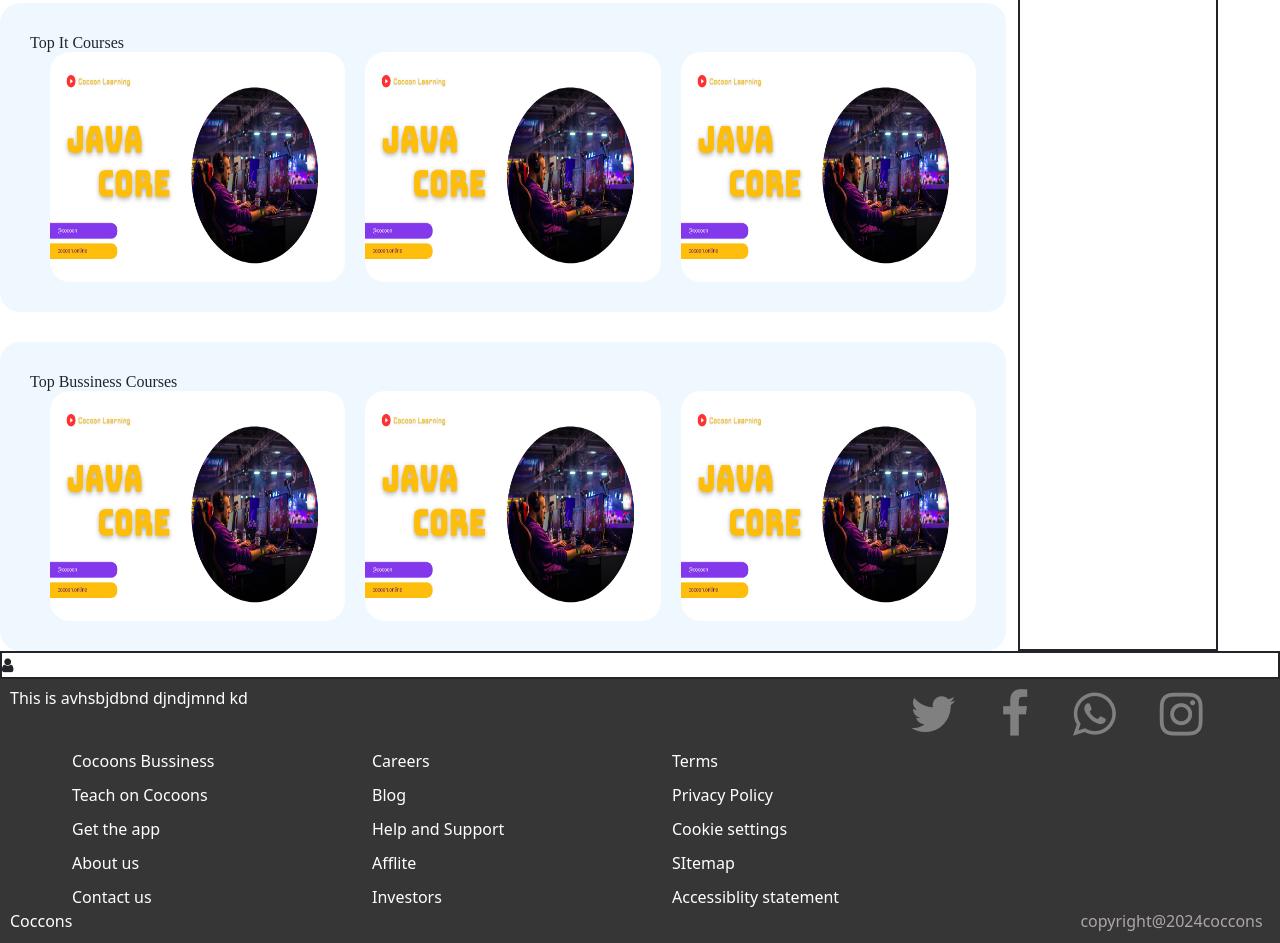
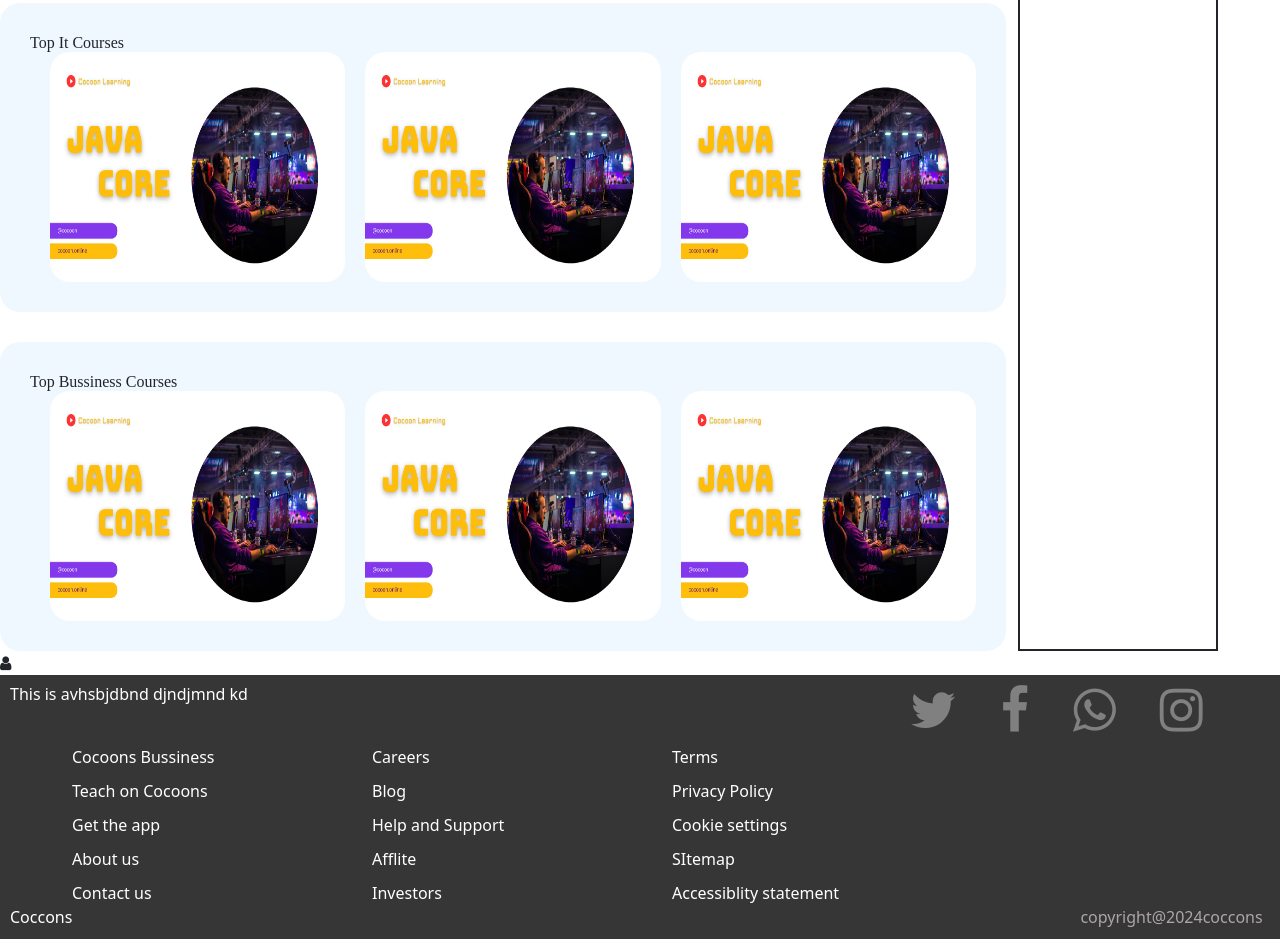
Before and after one commit to AbhshekiCoder/cocoons, a website: page index.html in a window 1280 px wide. Shown: the part 697-1640 px from the top of the page. Drawn offline with nearby package versions, Linux system fonts and the light colour scheme; a script that the page names is missing.

Commit message:
Update index.html

```diff
--- a/index.html
+++ b/index.html
@@ -305,9 +305,12 @@
   .form{
      width: 100%;
   }
-.assitant{
-    border: solid 2px;
+.header{
     width: 100%;
+}
+.footer{
+    width: 100%;
+
 }
 
     </style>
```
